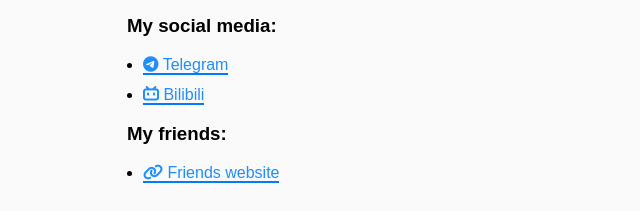
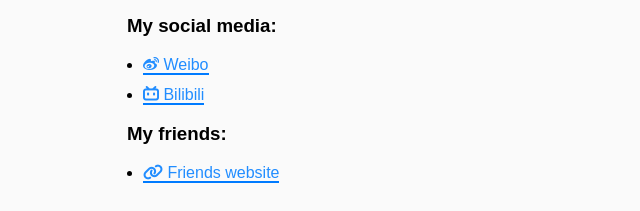
Before and after one commit to Coldin04/MyWebsite, a plain HTML site: page index.html in a window 1280 px wide. Shown: the part 545-756 px from the top of the page, 1-641 px from the left. Drawn offline with Linux system fonts and the light colour scheme; some packages are replaced by stand-ins of ours; a script that the page names is missing.

Commit message:
update social media

```diff
--- a/index.html
+++ b/index.html
@@ -39,7 +39,7 @@
 
             <h3>My social media:</h3>
             <ul>
-                <li><a href="https://t.me/coldin04" target="_blank"><i class="fab fa-telegram"></i> Telegram</a></li>
+                <li><a href="https://weibo.com/u/3304825413" target="_blank"><i class="fab fa-weibo"></i> Weibo</a></li>
                 <li><a href="https://space.bilibili.com/356490973" target="_blank"><i class="fab fa-bilibili"></i> Bilibili</a></li>
             </ul>
 
```
